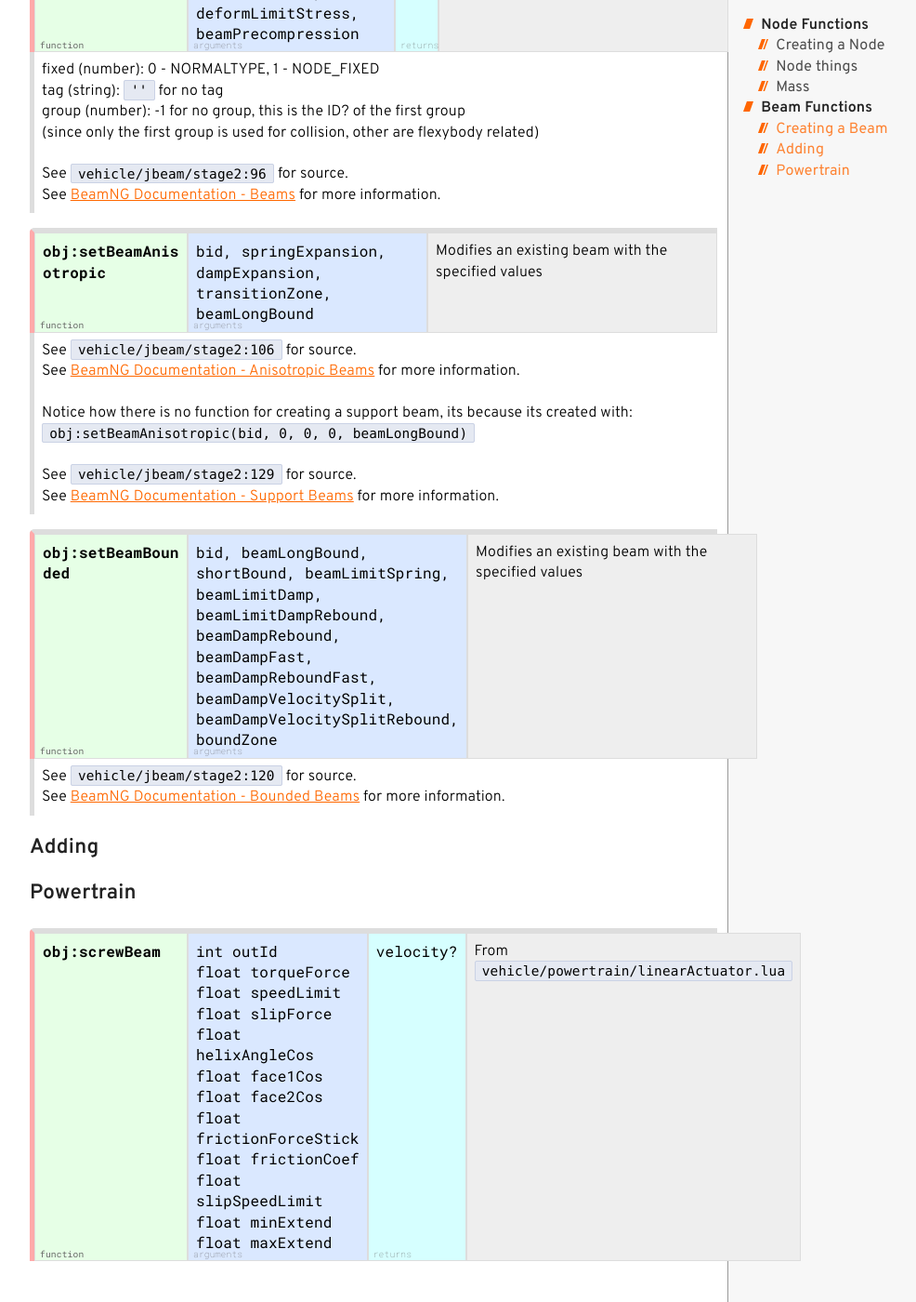
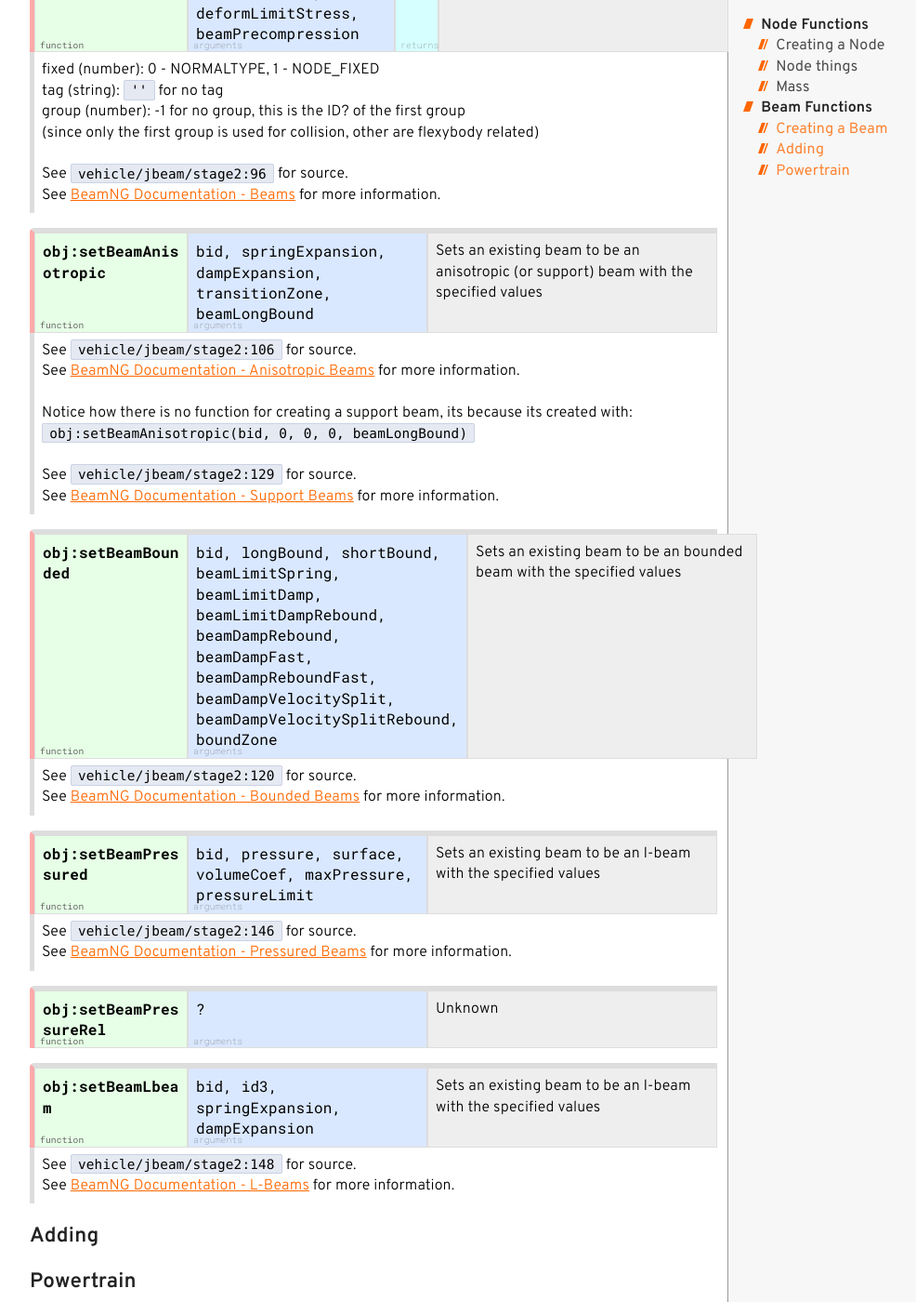
Before and after one commit to E32k/e32k.github.io, a Jekyll site: the page built from BeamNG.lua/vehicle/obj.md, in a window 1280 px wide and 1400 px high, scrolled down 3288 px. Shown: the whole window at 93% size, without its empty margins (224-1210 px from the left). Built offline with Jekyll 4.4.1, drawn with Linux system fonts in a browser that asks for light colours.

Commit message:
more beams

```diff
--- a/BeamNG.lua/vehicle/obj.md
+++ b/BeamNG.lua/vehicle/obj.md
@@ -175,7 +175,7 @@ This is the main userdata, that includes functions which control the vehicles jb
 <div class="funcTable"><div class="headerRow">
   <div class="func">obj:setBeamAnisotropic</div>
   <div class="args">bid, springExpansion, dampExpansion, transitionZone, beamLongBound</div>
-  <div class="desc">Modifies an existing beam with the specified values</div>
+  <div class="desc">Sets an existing beam to be an anisotropic (or support) beam with the specified values</div>
   </div><div class="details">
   See <code>vehicle/jbeam/stage2:106</code> for source.<br>
   See <a href="https://documentation.beamng.com/modding/vehicle/sections/beams/anisotropic/" target="_blank">BeamNG Documentation - Anisotropic Beams</a> for more information.<br><br>
@@ -189,11 +189,35 @@ This is the main userdata, that includes functions which control the vehicles jb
 
 <div class="funcTable"><div class="headerRow">
   <div class="func">obj:setBeamBounded</div>
-  <div class="args">bid, beamLongBound, shortBound, beamLimitSpring, beamLimitDamp, beamLimitDampRebound, beamDampRebound, beamDampFast, beamDampReboundFast, beamDampVelocitySplit, beamDampVelocitySplitRebound, boundZone</div>
-  <div class="desc">Modifies an existing beam with the specified values</div>
+  <div class="args">bid, longBound, shortBound, beamLimitSpring, beamLimitDamp, beamLimitDampRebound, beamDampRebound, beamDampFast, beamDampReboundFast, beamDampVelocitySplit, beamDampVelocitySplitRebound, boundZone</div>
+  <div class="desc">Sets an existing beam to be an bounded beam with the specified values</div>
   </div><div class="details">
   See <code>vehicle/jbeam/stage2:120</code> for source.<br>
   See <a href="https://documentation.beamng.com/modding/vehicle/sections/beams/bounded/" target="_blank">BeamNG Documentation - Bounded Beams</a> for more information.
+</div></div>
+
+<div class="funcTable"><div class="headerRow">
+  <div class="func">obj:setBeamPressured</div>
+  <div class="args">bid, pressure, surface, volumeCoef, maxPressure, pressureLimit</div>
+  <div class="desc">Sets an existing beam to be an l-beam with the specified values</div>
+  </div><div class="details">
+  See <code>vehicle/jbeam/stage2:146</code> for source.<br>
+  See <a href="https://documentation.beamng.com/modding/vehicle/sections/beams/pressured/" target="_blank">BeamNG Documentation - Pressured Beams</a> for more information.
+</div></div>
+
+<div class="funcTable"><div class="headerRow">
+  <div class="func">obj:setBeamPressureRel</div>
+  <div class="args">?</div>
+  <div class="desc">Unknown</div>
+</div></div>
+
+<div class="funcTable"><div class="headerRow">
+  <div class="func">obj:setBeamLbeam</div>
+  <div class="args">bid, id3, springExpansion, dampExpansion</div>
+  <div class="desc">Sets an existing beam to be an l-beam with the specified values</div>
+  </div><div class="details">
+  See <code>vehicle/jbeam/stage2:148</code> for source.<br>
+  See <a href="https://documentation.beamng.com/modding/vehicle/sections/beams/l-beam/" target="_blank">BeamNG Documentation - L-Beams</a> for more information.
 </div></div>
 
 ### Adding
```
